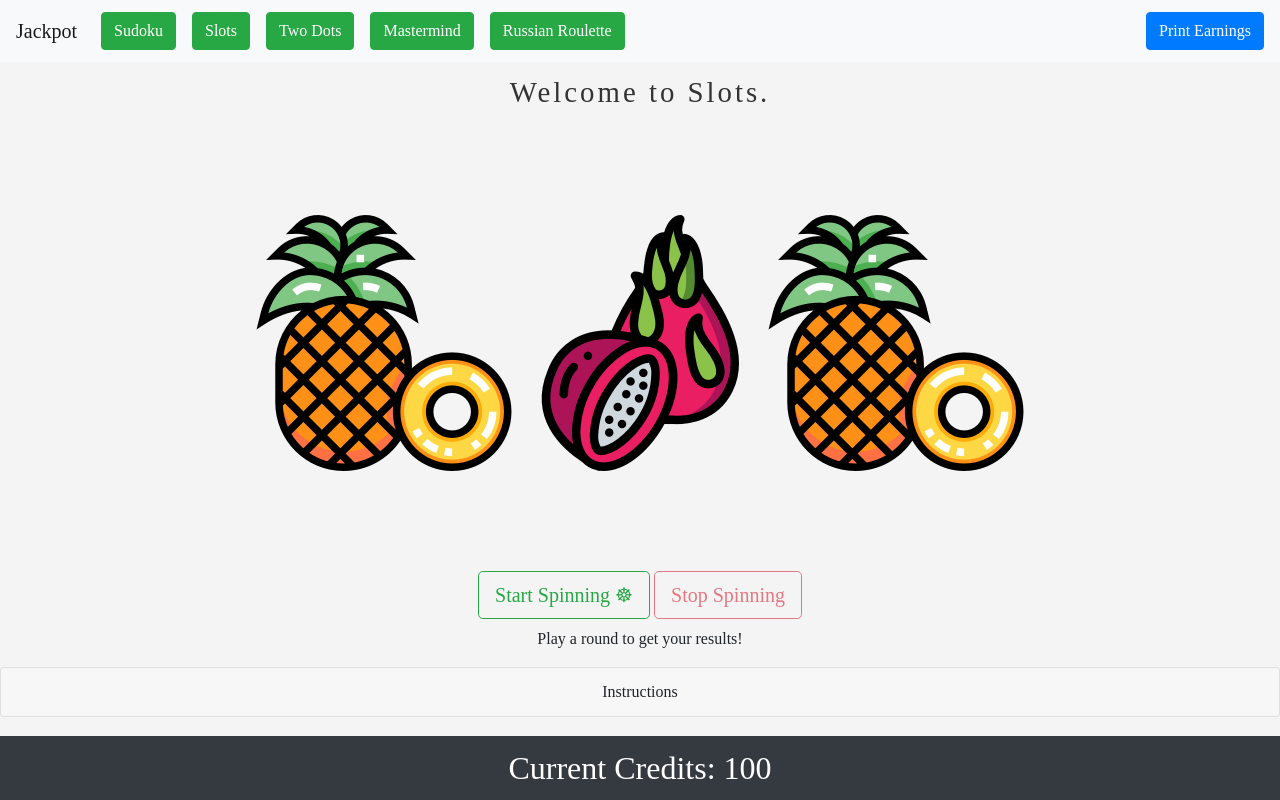
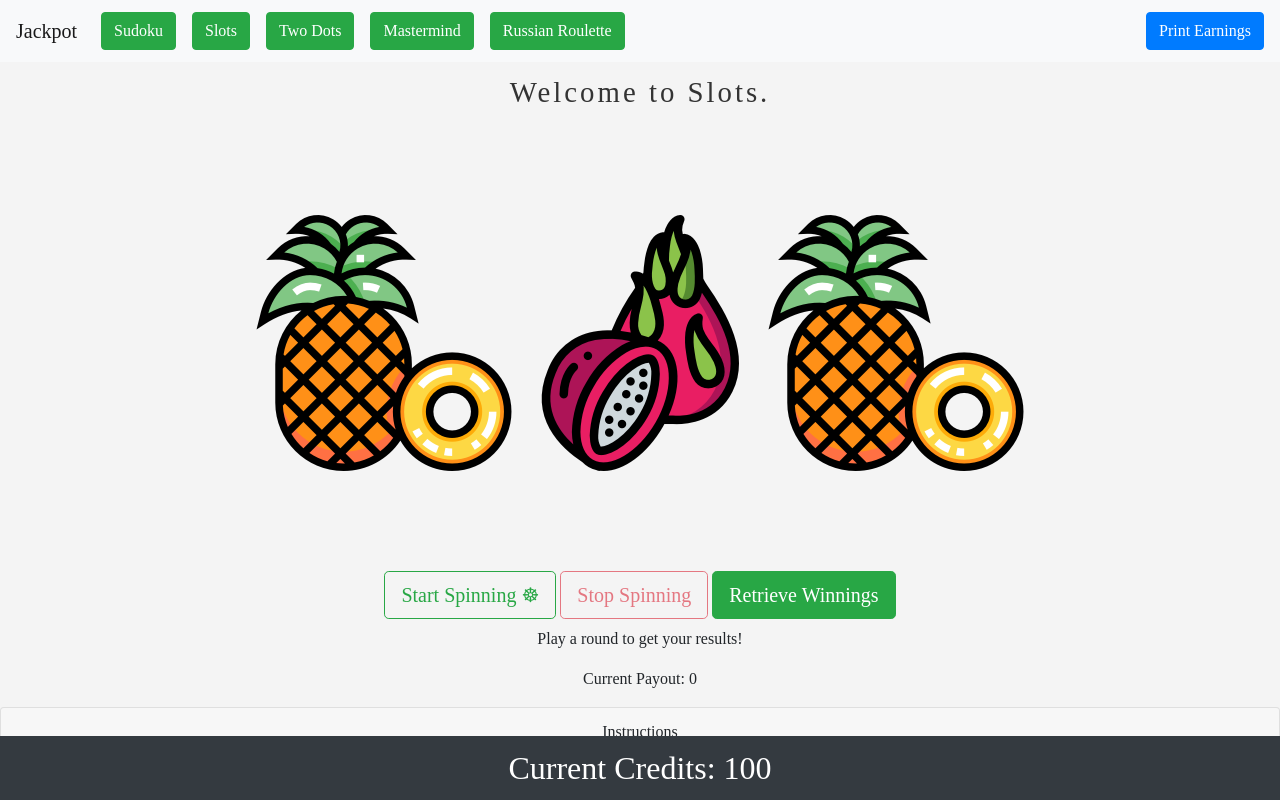
Before and after one commit to shazil-arif/Jackpot, a React (Create React App) app in the folder app/: page /slots in a window 1280 px wide. Built offline with nearby package versions, Linux system fonts and the light colour scheme.

Commit message:
Updated slots, earnings.

```diff
--- a/app/src/agents/Main/EarningsView.js
+++ b/app/src/agents/Main/EarningsView.js
@@ -1,5 +1,5 @@
 import React, { useState } from "react";
-import { Alert } from "react-bootstrap";
+import { Container, Alert } from "react-bootstrap";
 import CreditInterface from "../../CreditInterface";
 
 export const EarningsView = () => {
@@ -8,6 +8,7 @@ export const EarningsView = () => {
 		<div>
 			<h1 className="mb-2">Earnings Report</h1>
 			<div style={{ height: 10 }}></div>
+			<Container>
 				{earnings.length == 0 ? (
 					<Alert variant="danger">
 						{" "}
@@ -19,6 +20,8 @@ export const EarningsView = () => {
 						return <Alert variant="primary">{item}</Alert>;
 					})
 				)}
+				<div style={{ height: 50 }}></div>
+			</Container>
 		</div>
 	);
 };
--- a/app/src/agents/Slots/SlotsView.js
+++ b/app/src/agents/Slots/SlotsView.js
@@ -23,37 +23,42 @@ export const SlotsView = (props) => {
 		}
 	};
 
-	const handleStop = () => {
-		setIsRunning(false);
-	};
-
 	const handleResult = (wheels) => {
 		const images = wheels.map((wheel) => wheel.split("/").pop());
 		const result = uniq(images);
 		// Lose
 		if (result.length == 3) {
 			CreditInterface.removeCredits(10, "Slots");
+			setCredits(credits - 10);
+			setWinner("Sorry, you lose!");
 		}
 		// Win Lot
 		else if (result.length == 1) {
 			if (result[0].split(".")[0] == "banana") {
 				CreditInterface.addCredits(MAX_PRIZE * 2, "Slots");
-				// setWinner("You won the largest prize! Congrats!");
+				setCredits(credits + MAX_PRIZE * 2);
+				setWinner("You won the largest prize! Congrats!");
 			} else {
 				CreditInterface.addCredits(MAX_PRIZE, "Slots");
-				// setWinner("You won a large prize!");
+				setWinner("You won a large prize!");
+				setCredits(credits + MAX_PRIZE);
 			}
 		}
 		// Win Little (2)
 		else if (images[0] == images[1] || images[1] == images[2]) {
 			CreditInterface.addCredits(20, "Slots");
-			// setWinner("You won a small prize!");
+			setCredits(credits + 20);
+			setWinner("You won a small prize!");
 		} else {
 			CreditInterface.addCredits(10, "Slots");
-			// setWinner("You won a tiny prize. Not bad.");
+			setCredits(credits + 10);
+			setWinner("You won a tiny prize. Not bad.");
 		}
-		console.log(images);
-
+	};
+	const handleStop = () => {
+		setIsRunning(false);
+	};
+	const retrieve = () => {
 		props.setCredits(CreditInterface.getCredits());
 	};
 	return (
@@ -78,10 +83,18 @@ export const SlotsView = (props) => {
 					disabled={!isRunning}
 				>
 					Stop Spinning
+				</Button>{" "}
+				<Button
+					variant="success"
+					size="lg"
+					onClick={retrieve}
+					disabled={isRunning}
+				>
+					Retrieve Winnings
 				</Button>
 			</div>
 			<p>{winner}</p>
-
+			<p>Current Payout: {credits}</p>
 			<Accordion defaultActiveKey="0">
 				<Card>
 					<Accordion.Toggle as={Card.Header} eventKey="1">
```
Lines whose indentation alone changed are shown as unchanged.
